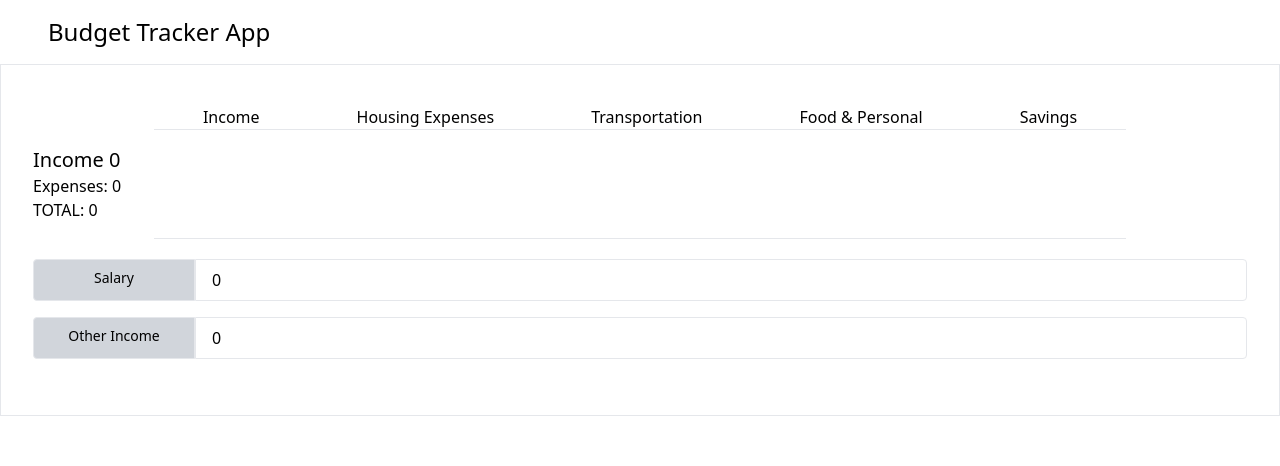
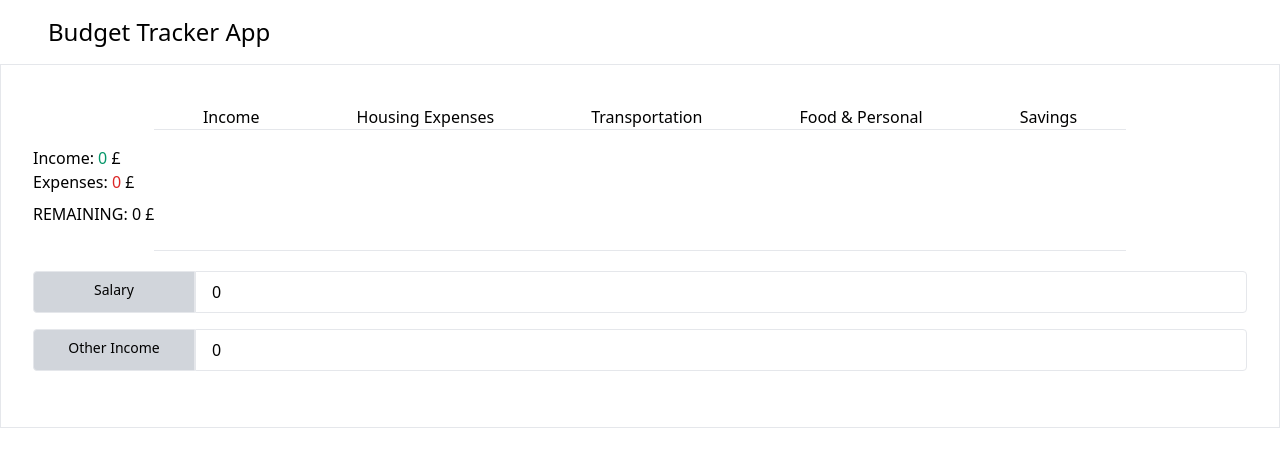
Before and after one commit to totallycrow/budget-tracker-app, a React (Create React App) app: page / in a window 1280 px wide. Shown: the top 466 px of the page. Built offline with nearby package versions, Linux system fonts and the light colour scheme.

Commit message:
income/expenses/totals section styling updates

```diff
--- a/src/App.js
+++ b/src/App.js
@@ -113,8 +113,34 @@ function App() {
           </div>
         </div>
         <div className="app-body my-4">
-          <h2>Income {incomes}</h2> Expenses: {expenses}
-          <h3>TOTAL: {total}</h3>
+          <div className="flex justify-around md:block">
+            <div>
+              <h3>
+                Income: <span className="text-green-600">{incomes}</span> £
+              </h3>
+              <h3>
+                Expenses: <span className="text-red-600">{expenses}</span> £
+              </h3>
+            </div>
+            <div className="py-2">
+              <h3>
+                REMAINING:{" "}
+                <span
+                  className={
+                    total > 0
+                      ? "text-green-400"
+                      : total < 0
+                      ? "text-red-600"
+                      : ""
+                  }
+                >
+                  {total}
+                </span>{" "}
+                £
+              </h3>
+            </div>
+          </div>
+
           <div className="mx-auto py-2 px-4 mb-5 border-b w-4/5"></div>
           <div className={page !== "income" ? "hidden" : ""}>
             <IncomeTab
```
